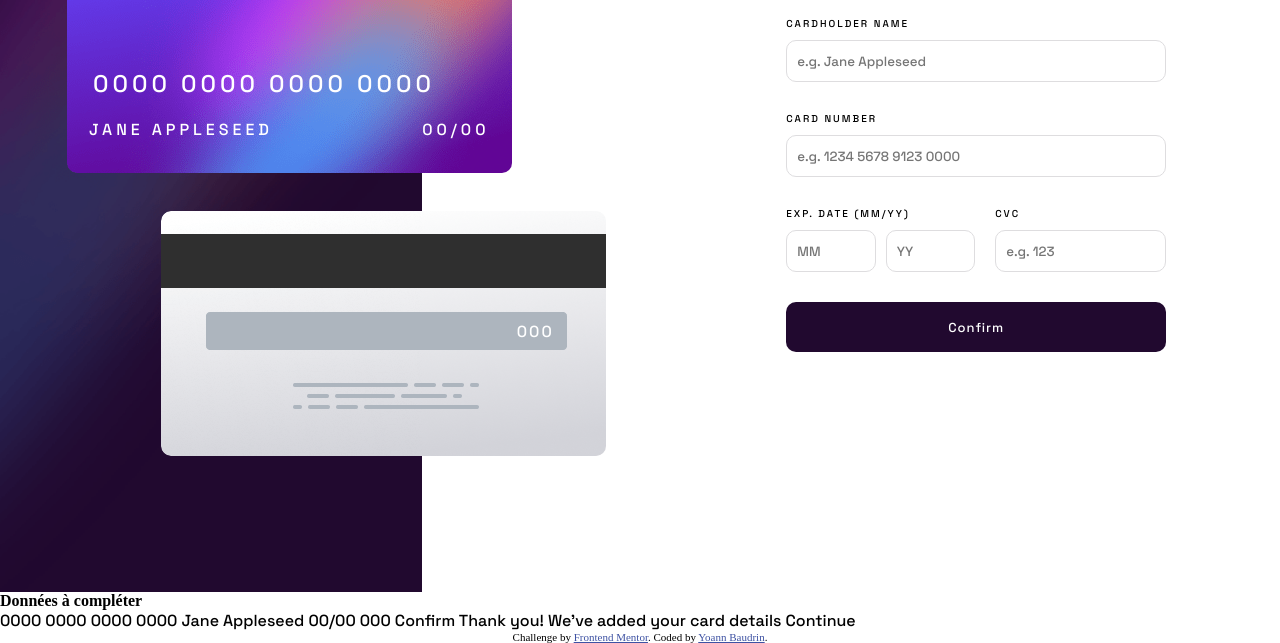
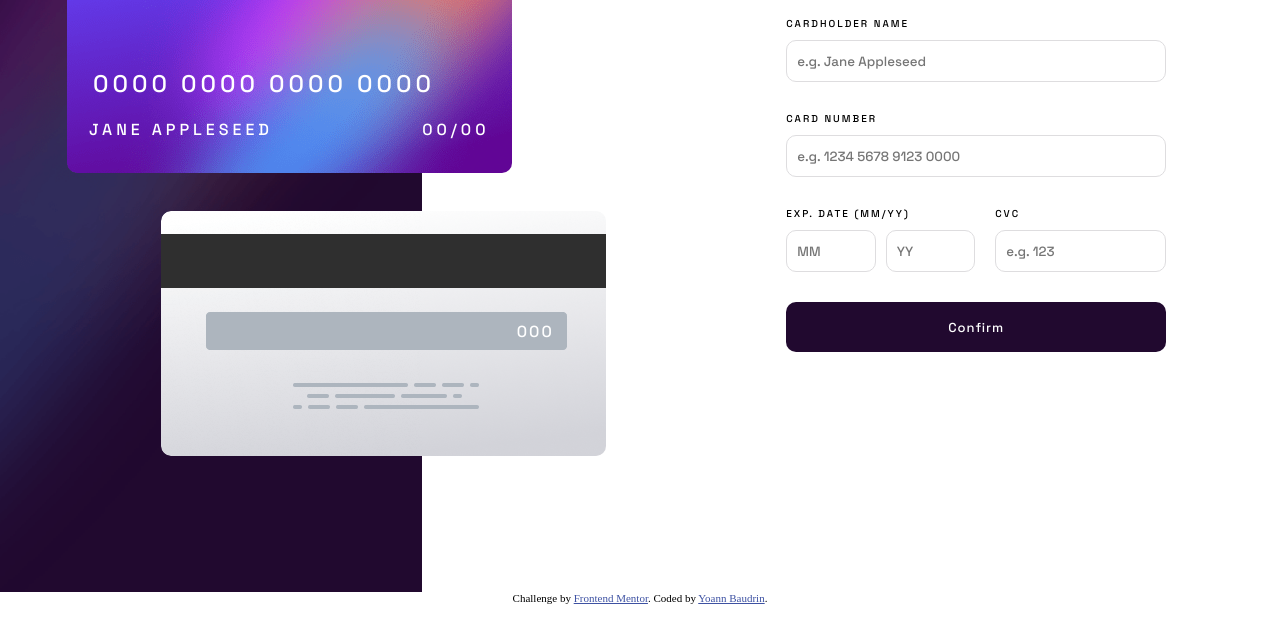
Before and after one commit to yoannbdn/interactive-card-details-form-main, a website: page index.html in a window 1280 px wide. Shown: the part 208-851 px from the top of the page. After the commit the page ends 812 px from the top, so only its background shows below. Drawn offline with Linux system fonts and the light colour scheme.

Commit message:
Update index.html

```diff
--- a/index.html
+++ b/index.html
@@ -64,19 +64,7 @@
     </div>
   </div>
 
-
-
-  <h4>Données à compléter</h4>
-  <p>
-    0000 0000 0000 0000
-    Jane Appleseed
-    00/00
-
-    000
-
-
-    Confirm
-
+  <p style="display: none;">
     <!-- Completed state start -->
 
     Thank you!
```
